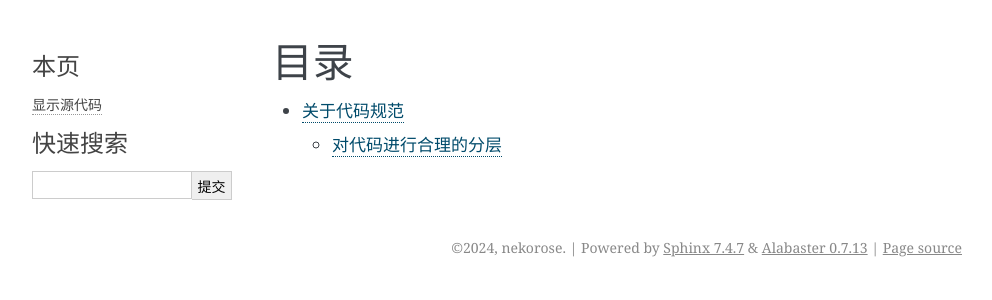
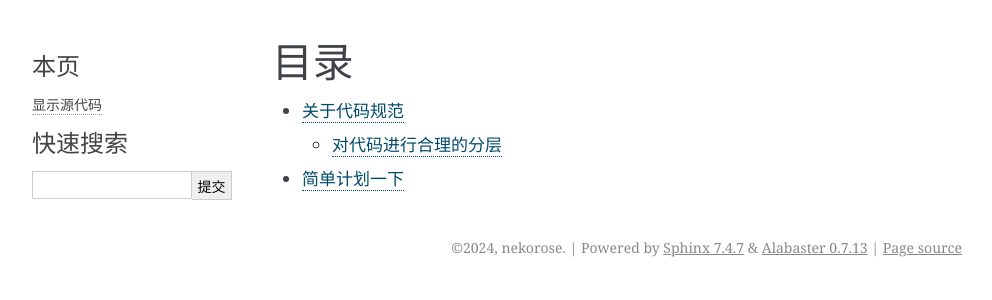
Before and after one commit to gitclc/knowledge, a Sphinx documentation site: the page built from source/blog/index.rst, in a window 1280 px wide. Shown: the top 300 px of the page, without its empty margins (148-1140 px from the left). Built offline with Sphinx 7.4.7, drawn with Linux system fonts in a browser that asks for light colours.

Commit message:
1.日记 - 随便写写

```diff
--- a/source/blog/index.rst
+++ b/source/blog/index.rst
@@ -4,3 +4,4 @@
 .. toctree::
 
    20241112_理论类_关于代码规范
+   20241206_日记_简单计划一下
```
